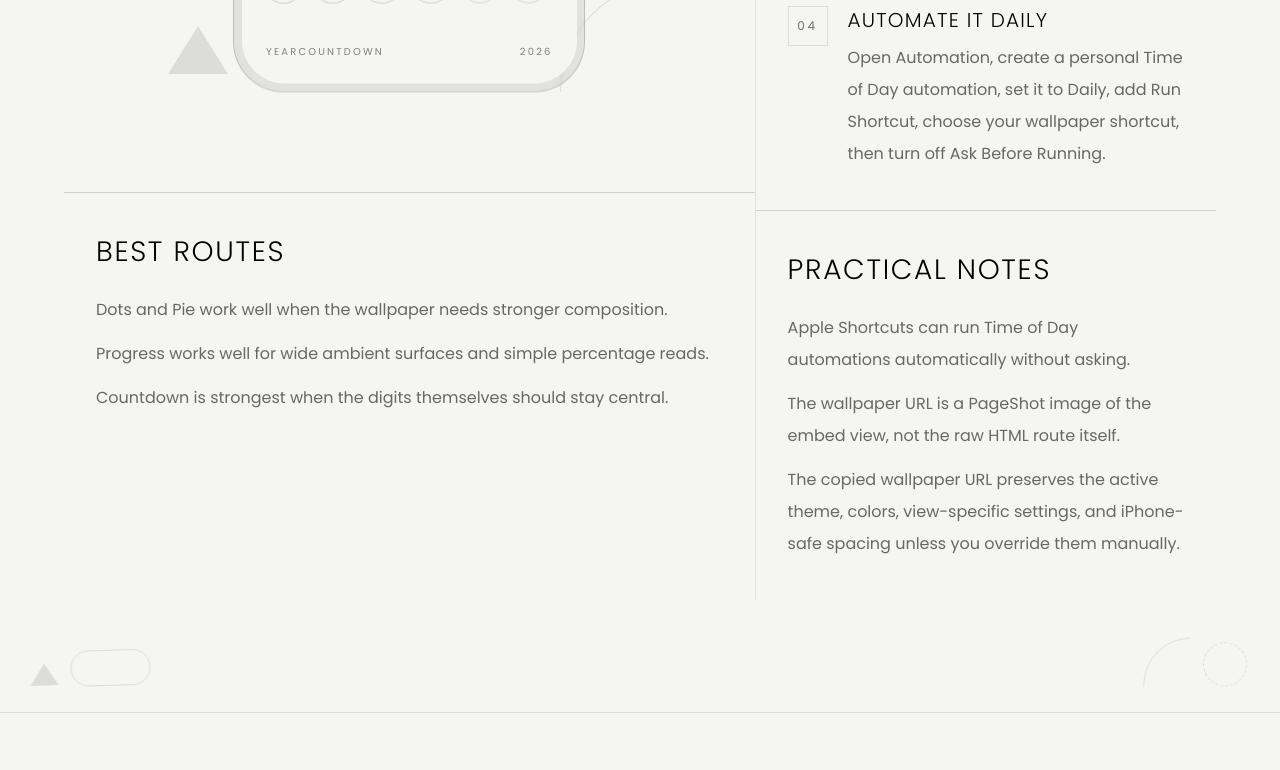
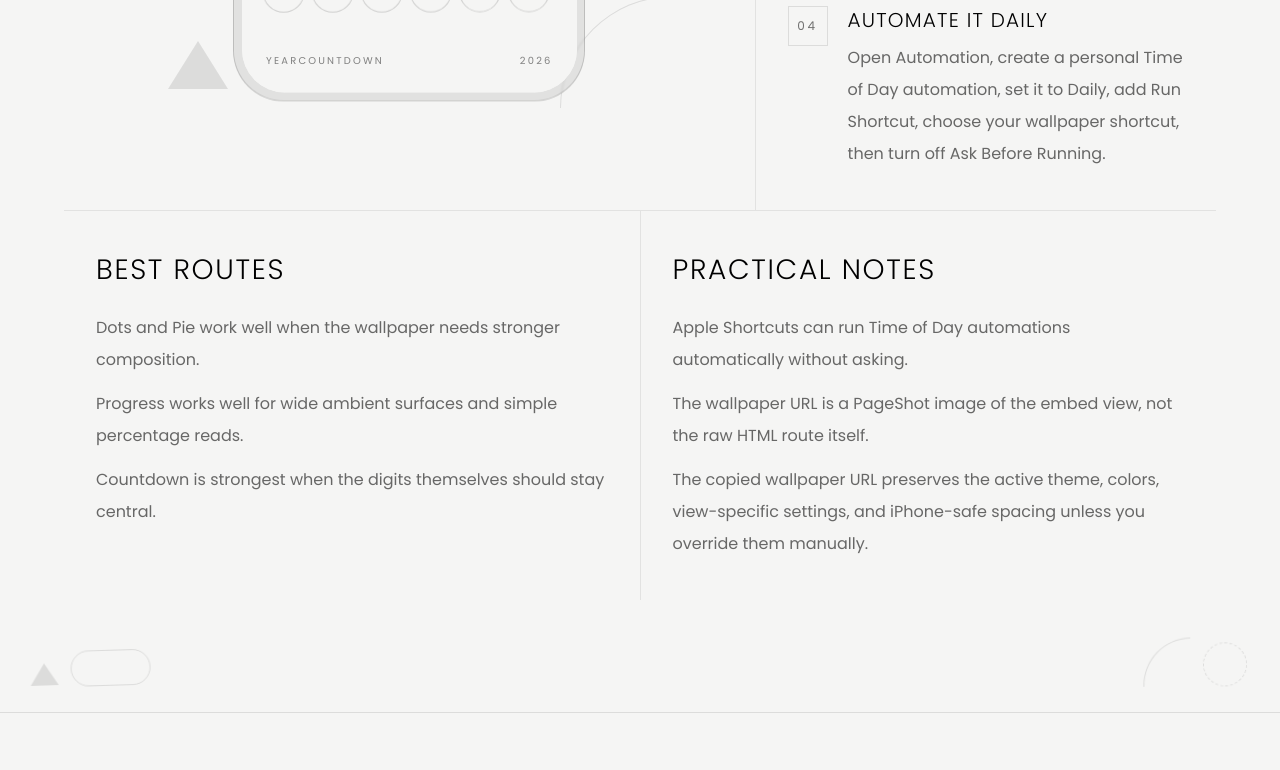
Before and after one commit to YearCountdown/YearCountdown.github.io, a React (Vite) app: page / in a window 1280 px wide. Shown: the part 6377-7147 px from the top of the page. Built offline with nearby package versions, Linux system fonts and the light colour scheme.

Commit message:
update homepage responsiveness

```diff
--- a/src/components/home/HomepageSections.jsx
+++ b/src/components/home/HomepageSections.jsx
@@ -294,23 +294,10 @@ const HomepageSections = () => {
         body="The wallpaper URL copies a PageShot image of the active embed view. On iPhone, the app seeds exact wallpaper pixels and safer edge spacing first, then lets you override them before using that URL in Shortcuts."
         shapeVariant="signal"
       >
-        <div className="grid gap-px bg-black/8 dark:bg-white/8 lg:grid-cols-[minmax(0,1.2fr)_minmax(0,0.8fr)]">
-          <div className="grid gap-px bg-black/8 dark:bg-white/8">
+        <div className="space-y-px bg-black/8 dark:bg-white/8">
+          <div className="grid gap-px lg:grid-cols-[minmax(0,1.2fr)_minmax(0,0.8fr)]">
             <IPhoneLockscreenVector />
 
-            <div data-home-card className="bg-stone-100 px-6 py-8 dark:bg-zinc-950 sm:px-8 sm:py-10">
-              <h3 className="text-2xl font-light uppercase tracking-[0.06em] text-black dark:text-white sm:text-[1.75rem]">
-                {WALLPAPER_NOTES[0].title}
-              </h3>
-              <ul className="mt-6 space-y-3 text-sm leading-7 text-black/58 dark:text-white/58 sm:text-base sm:leading-8">
-                {WALLPAPER_NOTES[0].items.map((item) => (
-                  <li key={item}>{item}</li>
-                ))}
-              </ul>
-            </div>
-          </div>
-
-          <div className="grid gap-px bg-black/8 dark:bg-white/8">
             <div className="bg-stone-100 px-6 py-8 dark:bg-zinc-950 sm:px-8 sm:py-10">
               <ol className="space-y-6">
                 {WALLPAPER_STEPS.map((step, index) => (
@@ -329,6 +316,19 @@ const HomepageSections = () => {
                   </li>
                 ))}
               </ol>
+            </div>
+          </div>
+
+          <div className="grid gap-px lg:grid-cols-2">
+            <div data-home-card className="bg-stone-100 px-6 py-8 dark:bg-zinc-950 sm:px-8 sm:py-10">
+              <h3 className="text-2xl font-light uppercase tracking-[0.06em] text-black dark:text-white sm:text-[1.75rem]">
+                {WALLPAPER_NOTES[0].title}
+              </h3>
+              <ul className="mt-6 space-y-3 text-sm leading-7 text-black/58 dark:text-white/58 sm:text-base sm:leading-8">
+                {WALLPAPER_NOTES[0].items.map((item) => (
+                  <li key={item}>{item}</li>
+                ))}
+              </ul>
             </div>
 
             <div data-home-card className="bg-stone-100 px-6 py-8 dark:bg-zinc-950 sm:px-8 sm:py-10">
```
